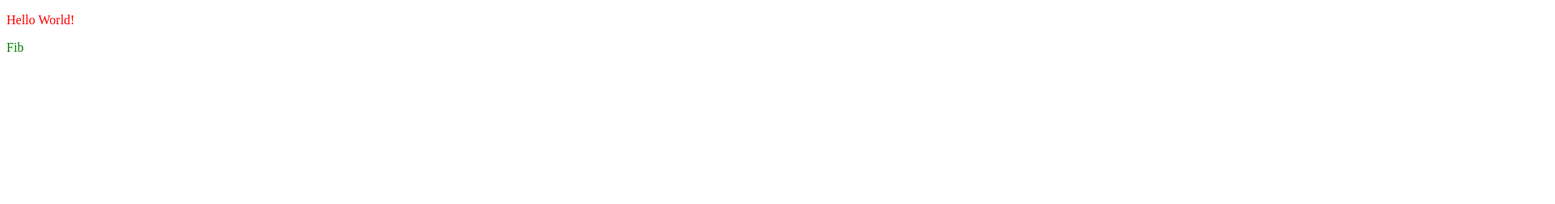
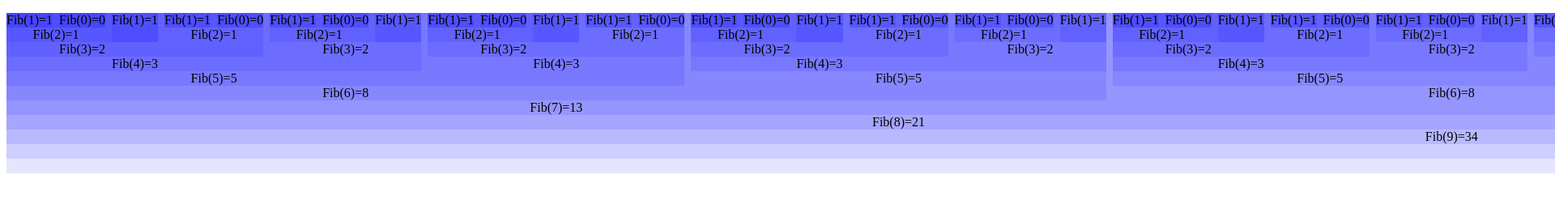
Before and after one commit to DavidSphar/DavidSphar.github.io, a plain HTML site: page index.html in a window 1280 px wide. Shown: the top 252 px of the page at 81% size, 1920 px wide, since content can reach past the window. Drawn offline with Linux system fonts and the light colour scheme.

Commit message:
working fib

```diff
--- /dev/null
+++ b/fib.js
@@ -0,0 +1,57 @@
+let FIB_NUMBER = 11;
+var root = createRootDiv('FibRoot');
+
+startFib(root);
+
+function startFib(rootNode) {
+	var first = fib(FIB_NUMBER, 'fib-root');
+	rootNode.appendChild(first);
+}
+
+function fib(n, alignmentClass) {
+
+	var div = document.createElement('div');
+	div.setAttribute('class', alignmentClass + ' fib');
+	div.setAttribute('id', 'fib');
+
+	if (n < 2) {
+		div.setAttribute('num', n.toString());
+		var clas = div.getAttribute('class');
+		div.setAttribute('class', clas + ' fibContainer');
+	} else {
+		var container = document.createElement('div');
+		container.setAttribute('class', 'fibContainer');
+
+		var l = fib(n - 1, 'fib-left');
+		container.appendChild(l);
+
+
+		var r = fib(n - 2, 'fib-right');
+		container.appendChild(r);
+
+		div.appendChild(container);
+	}
+
+	calculateValue(div, n);
+	return div;
+}
+
+function calculateValue(node, n) {
+	var children = node.children;
+	console.log('num children: ' + children.length);
+
+	var value = 0;
+	if (children.length === 0) {
+		value = node.getAttribute('num');
+	} else {
+
+		if ((children[0].getAttribute('class').includes('fibContainer'))) {
+			children = children[0].children;
+		}
+		for (var i = 0; i < children.length; i++) {
+			value += parseInt(children[i].getAttribute('num'));
+		}
+	}
+	node.innerHTML = node.innerHTML + 'Fib(' + n + ')=' + value;
+	node.setAttribute('num', value.toString());
+}
--- a/scratchpad.js
+++ b/scratchpad.js
@@ -1,23 +1,20 @@
 
-var body = document.body;
+function loadJs(filename)
+{
+	var head = document.getElementsByTagName('head')[0];
 
-function setupBasicPage() {
-	document.title = 'Dsphar Javascript Page';
-	document.write('<link rel="stylesheet" type="text/css" href="style.css">');
-	var div = document.createElement('div');
-	div.setAttribute('id','top');
-	var p = document.createElement('p');
-	p.innerHTML="Hello World!";
-	div.appendChild(p);
-	body.appendChild(div);
+	script = document.createElement('script');
+	script.src = filename;
+	script.type = 'text/javascript';
+
+	head.appendChild(script)
 }
-setupBasicPage();
 
-function buildFormulaDiv(divId){
-	var div = document.createElement('div');
-	div.setAttribute('class','formulaTop');
-	div.setAttribute('id',divId);
-	body.appendChild(div);
-	div.innerHTML=divId;
+function setupPage() {
+	 	document.title = 'Dsphar Javascript Page';
+		document.write('<link rel="stylesheet" type="text/css" href="./style.css">');
+		loadJs('util.js');
 }
-buildFormulaDiv('Fib');
+
+setupPage();
+loadJs('fib.js');
--- a/style.css
+++ b/style.css
@@ -5,3 +5,33 @@ p {
 .formulaTop {
     color: green;
 }
+
+.fibContainer {
+	background-color: rgba(0,0,255,0.1);
+    display: flex;
+}
+
+.fib-left {
+	text-align: center;
+	margin-right: 4px;
+    display: inline;
+}
+
+.fib-right {
+	text-align: center;
+	margin-left: 4px;
+    display: inline;
+}
+
+.fib-root {
+	text-align: center;
+    background-color: rgba(0,0,255,0.1);
+    overflow:auto;
+    float: left;
+}
+
+
+#fib {
+	/*display: inline-block;
+	width: 20000px;*/
+}
--- /dev/null
+++ b/util.js
@@ -0,0 +1,8 @@
+function createRootDiv(divId){
+	var div = document.createElement('div');
+	div.setAttribute('id',divId);
+	var p = document.createElement('p');
+	div.appendChild(p);
+	document.body.appendChild(div);
+	return div;
+}
```
